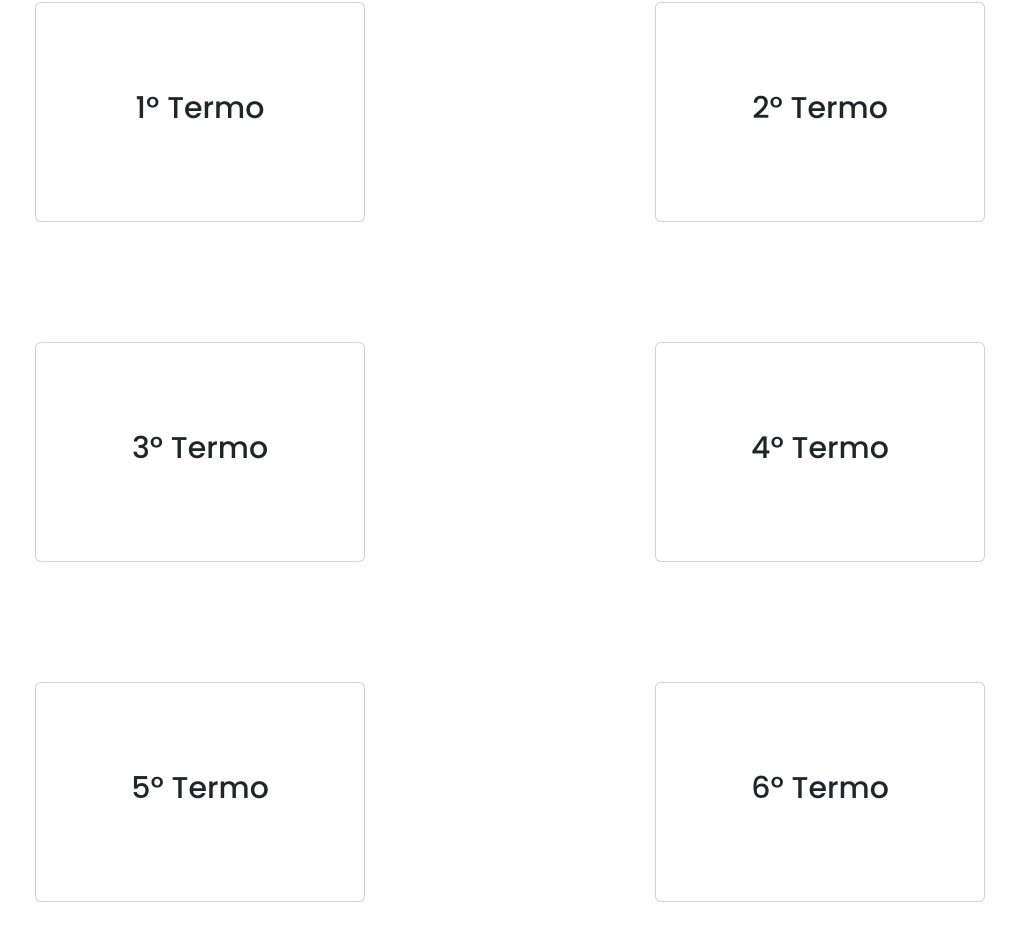
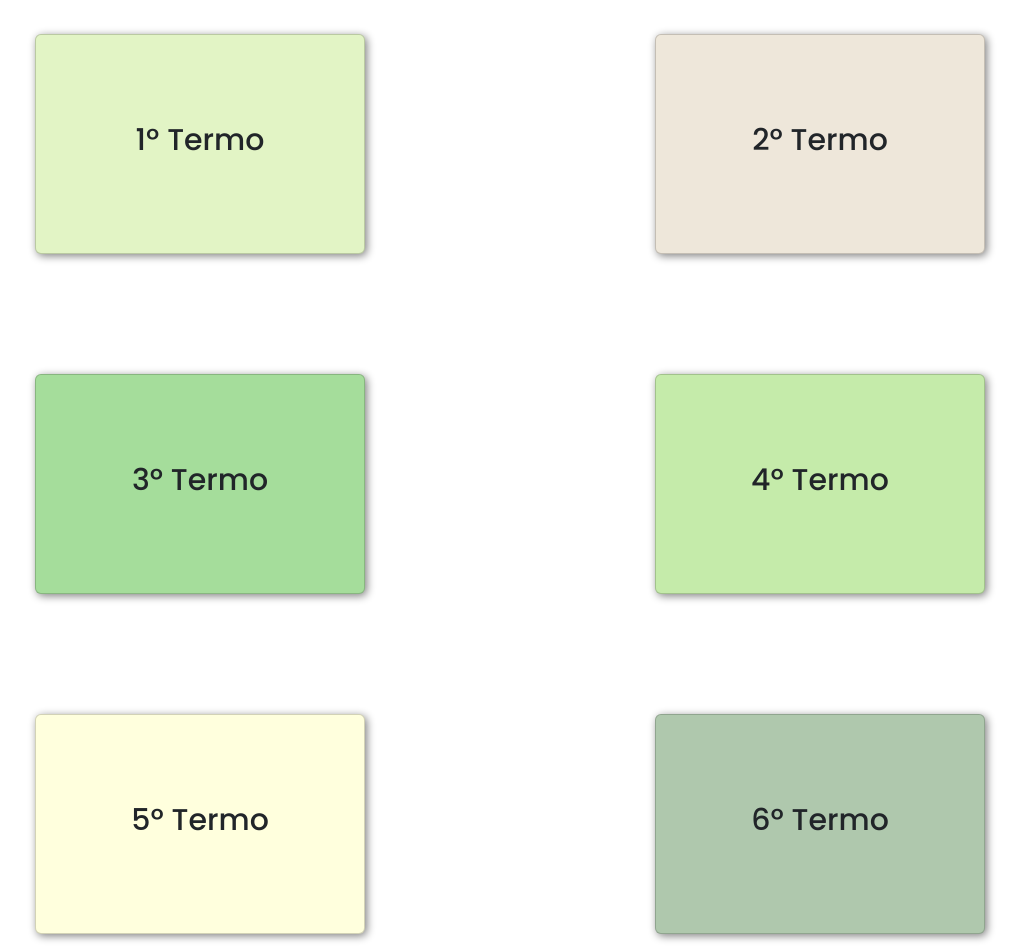
Before and after one commit to EAn022/Synas_angular_mockup, an Angular app in the folder guiaMochileiroFatecando/: page /home in a window 1280 px wide. Shown: the part 310-1262 px from the top of the page, without its empty margins (130-1153 px from the left). Before the commit the page ends 1212 px from the top, so only its background shows below. Built offline with nearby package versions, Linux system fonts and the light colour scheme.

Commit message:
update: grid e cards

```diff
--- a/guiaMochileiroFatecando/src/app/home/home.component.html
+++ b/guiaMochileiroFatecando/src/app/home/home.component.html
@@ -18,22 +18,22 @@
     </div>
     <!-- cards -->
     <div class="grid">
-        <div class="card">
+        <div id="card-1" class="card">
             <h4>1º Termo</h4>
         </div>
-        <div class="card">
+        <div id="card-2" class="card">
             <h4>2º Termo</h4>
         </div>
-        <div class="card">
+        <div id="card-3" class="card">
             <h4>3º Termo</h4>
         </div>
-        <div class="card">
+        <div id="card-4" class="card">
             <h4>4º Termo</h4>
         </div>
-        <div class="card">
+        <div id="card-5" class="card">
             <h4>5º Termo</h4>
         </div>
-        <div class="card">
+        <div id="card-6" class="card">
             <h4>6º Termo</h4>
         </div>
     </div>
--- a/guiaMochileiroFatecando/src/app/home/home.component.scss
+++ b/guiaMochileiroFatecando/src/app/home/home.component.scss
@@ -38,7 +38,8 @@ h3{
     gap: 120px;
     justify-content: center;
     align-items: center;
-    margin-top: 48px;
+    margin-top: 80px;
+    margin-bottom: 48px;
 
     .card{
         width: 330px;
@@ -46,12 +47,31 @@ h3{
         margin: auto;
         justify-content: center;
         align-items: center;
+        box-shadow: 2px 2px 8px gray;
 
         h4{
             font-size: 30px;
             font-weight: 500;
         }
+    }
 
+    #card-1{
+        background-color: #E2F4C5 ;
+    }
+    #card-2{
+        background-color: #EEE7DA;
+    }
+    #card-3{
+        background-color: #A5DD9B;
+    }
+    #card-4{
+        background-color: #C5EBAA;
+    }
+    #card-5{
+        background-color: #FFFFDD;
+    }
+    #card-6{
+        background-color: #AFC8AD;
     }
 }
 
```
